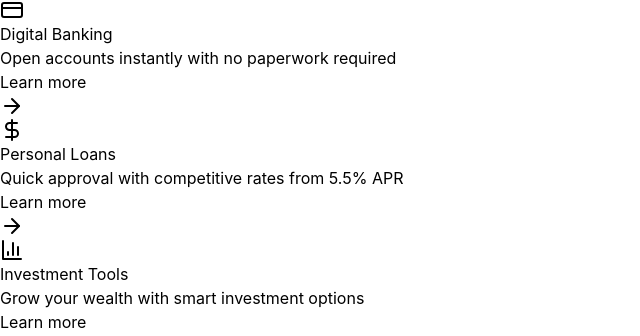
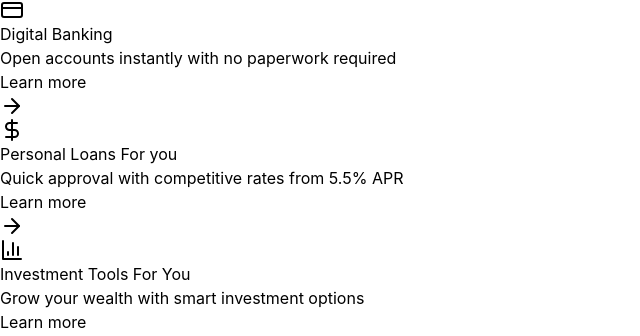
Before and after one commit to Adebayoisreal122/Banking, a React (Vite) app: page /home in a window 1280 px wide. Shown: the part 1154-1490 px from the top of the page, without its empty margins (0-640 px from the left). Built offline with nearby package versions, Linux system fonts and the light colour scheme.

Commit message:
i added another features

```diff
--- a/src/components/hompage/HomePage.tsx
+++ b/src/components/hompage/HomePage.tsx
@@ -43,19 +43,19 @@ export default function Homepage() {
   const services = [
     {
       icon: <CreditCard className="h-6 w-6" />,
-      title: "Digital Banking",
+      title: "Digital Banking ",
       description: "Open accounts instantly with no paperwork required",
       color: "from-blue-500 to-cyan-500",
     },
     {
       icon: <DollarSign className="h-6 w-6" />,
-      title: "Personal Loans",
+      title: "Personal Loans For you",
       description: "Quick approval with competitive rates from 5.5% APR",
       color: "from-purple-500 to-pink-500",
     },
     {
       icon: <BarChart3 className="h-6 w-6" />,
-      title: "Investment Tools",
+      title: "Investment Tools For You",
       description: "Grow your wealth with smart investment options",
       color: "from-orange-500 to-red-500",
     },
```
